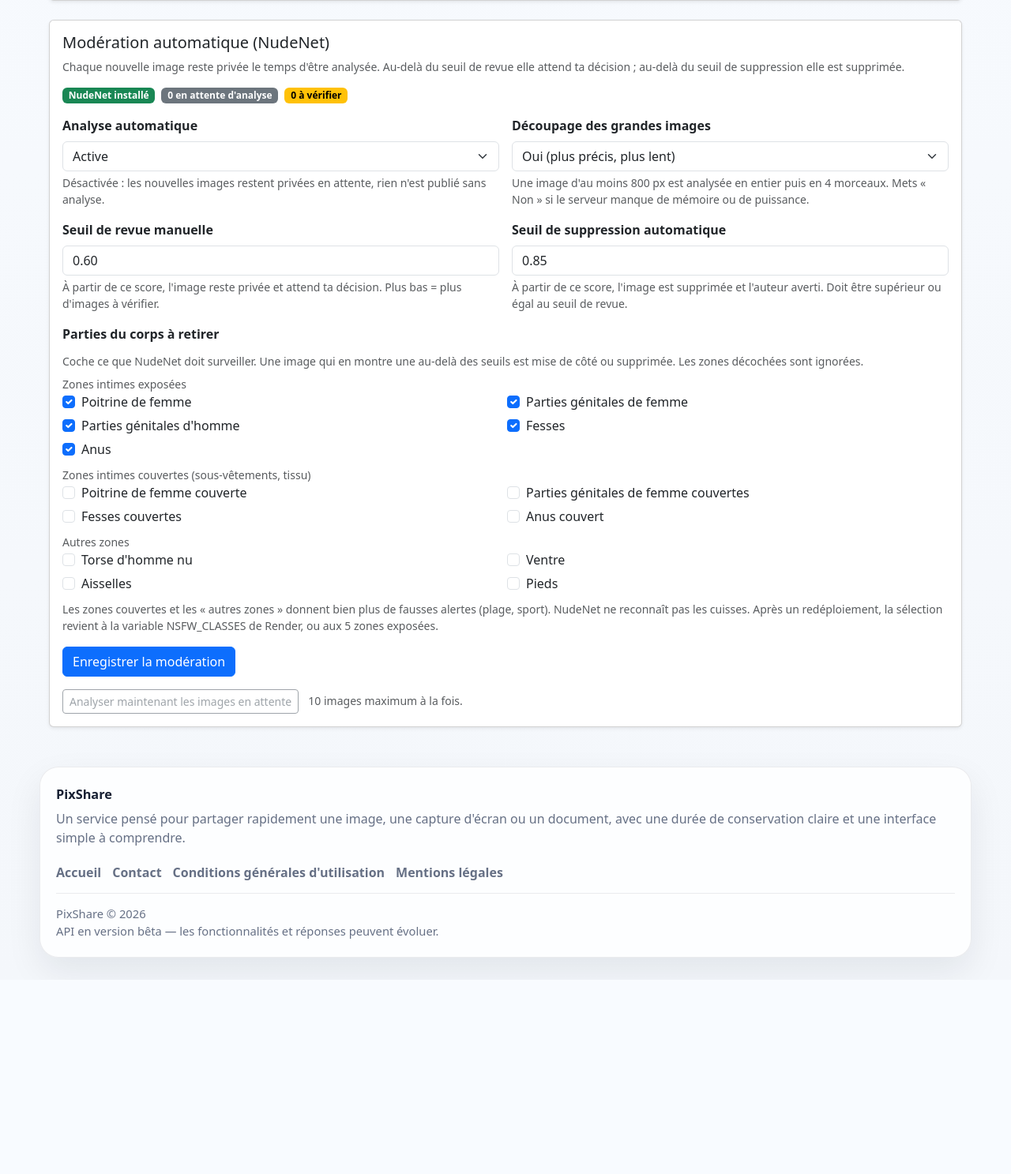
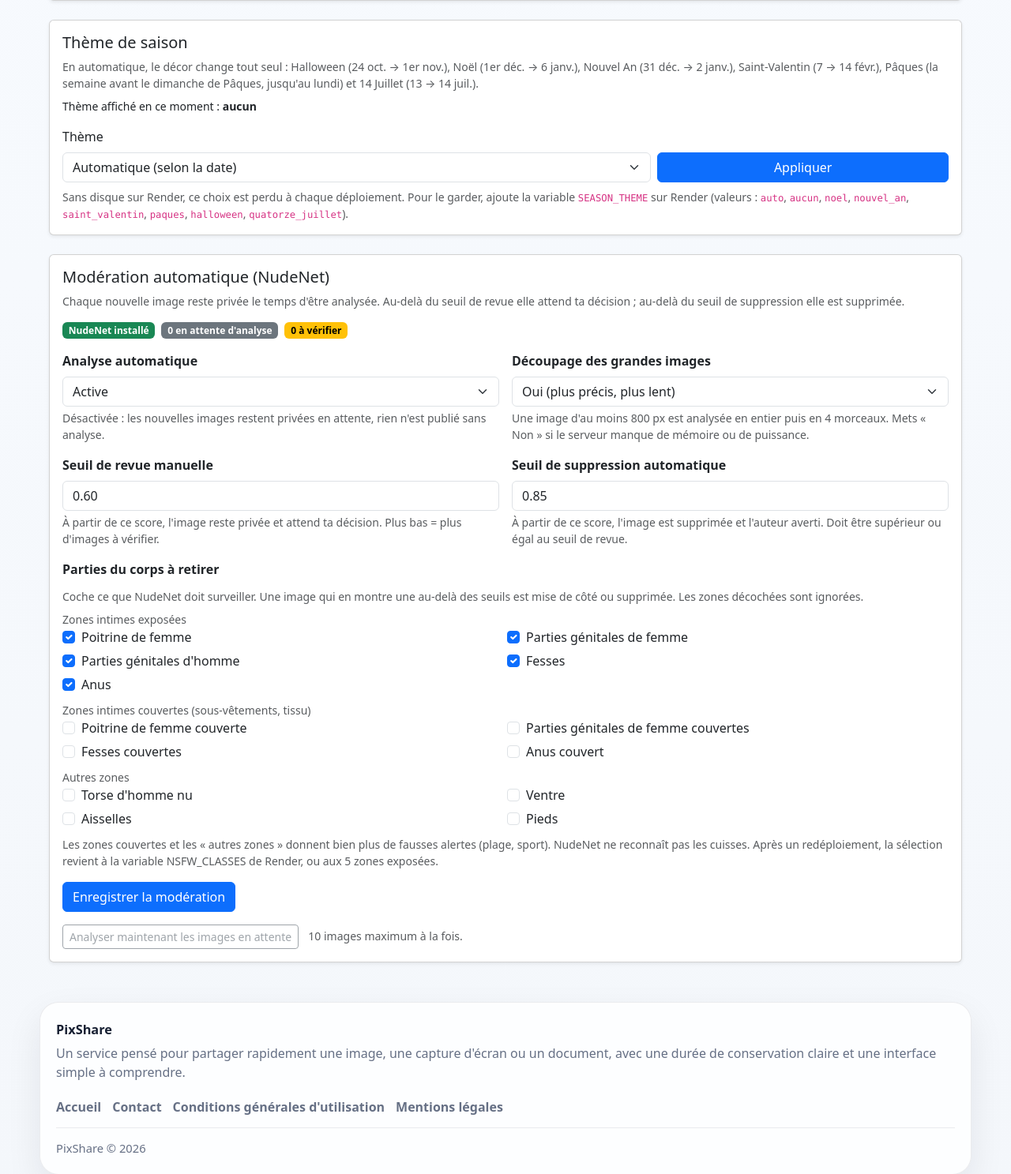
Before and after one commit to stybleu/pixshare, a Flask app: page /admin/settings in a window 1280 px wide. Shown: the part 820-2307 px from the top of the page at 79% size. Before the commit the page ends 2054 px from the top, so only its background shows below. Run offline with Flask 3, Linux system fonts and the light colour scheme; the visitor is signed in with stand-in values (Sample User, id 1).

Commit message:
Themes de saison automatiques : Noel, Nouvel An, Saint-Valentin, Paques, Halloween, 14 Juillet
Co-Authored-By: Claude Opus 5.5 <noreply@anthropic.com>
Claude-Session: https://claude.ai/code/session_01N1qXCqMf6wHzneJ6uq6k75

```diff
--- a/pixshare/routes/admin_routes.py
+++ b/pixshare/routes/admin_routes.py
@@ -42,6 +42,7 @@ from pixshare.services.settings_service import (
 )
 from pixshare.services.request_service import ip_source
 from pixshare.services.system_service import get_system_stats
+from pixshare.services.theme_service import THEME_CHOICES, THEMES, active_theme, clean_choice
 from pixshare.services.time_service import get_remaining_time_label, format_duration_minutes, utcnow
 
 admin_bp = Blueprint("admin", __name__)
@@ -414,6 +415,10 @@ def admin_settings():
         "admin_settings.html",
         settings=settings,
         nsfw=_nsfw_context(),
+        theme_choices=THEME_CHOICES,
+        theme_saved=settings.get("season_theme") or "",
+        theme_now=active_theme(settings.get("season_theme")),
+        theme_names={k: v[0] for k, v in THEMES.items()},
         version=current_app.config["APP_VERSION"],
     )
 
@@ -424,6 +429,18 @@ def _nsfw_context() -> dict:
     values["installed"] = nudenet_installed()
     values["class_groups"] = NSFW_CLASS_GROUPS
     return values
+
+
+@admin_bp.route("/admin/settings/theme", methods=["POST"], endpoint="admin_theme_settings")
+@admin_required
+def admin_theme_settings():
+    validate_csrf()
+    choice = clean_choice(request.form.get("season_theme")) or "auto"
+    current = load_settings()
+    current["season_theme"] = choice
+    save_settings(current)
+    flash("Thème enregistré ✅ (il revient au réglage de Render au prochain déploiement)", "success")
+    return redirect(url_for("admin.admin_settings") + "#theme")
 
 
 @admin_bp.route("/admin/settings/nsfw", methods=["POST"], endpoint="admin_nsfw_settings")
--- a/pixshare/services/settings_service.py
+++ b/pixshare/services/settings_service.py
@@ -1,6 +1,7 @@
 from __future__ import annotations
 
 from pixshare.services.json_services import json_exists, load_json, save_json
+from pixshare.services.theme_service import clean_choice
 
 SETTINGS_FILENAME = "settings.json"
 
@@ -17,6 +18,8 @@ DEFAULT_SETTINGS = {
     "nsfw_block_threshold": None,
     "nsfw_tiling": True,
     "nsfw_classes": None,
+    # Thème de saison : "" = variable SEASON_THEME ou automatique (voir theme_service).
+    "season_theme": "",
 }
 
 NSFW_MIN_THRESHOLD = 0.05
@@ -97,6 +100,7 @@ def save_settings(settings: dict) -> dict:
     current = load_settings()
     nsfw_source = {key: settings.get(key, current.get(key)) for key in NSFW_KEYS}
     clean_settings.update(_clean_nsfw_settings(nsfw_source))
+    clean_settings["season_theme"] = clean_choice(settings.get("season_theme", current.get("season_theme", "")))
 
     save_json(SETTINGS_FILENAME, clean_settings)
 
--- /dev/null
+++ b/templates/_season_decor.html
@@ -0,0 +1,176 @@
+{# Petits dessins posés sur le logo, selon le thème de saison. #}
+{% macro season_hat(theme) -%}
+{% if theme == "noel" %}
+<svg class="season-hat" viewBox="0 0 40 34" aria-hidden="true">
+  <path d="M6 26 C10 12 20 4 30 6 C33 7 35 12 34 16 C30 12 26 13 24 18 L30 26 Z" fill="#d32f2f"/>
+  <rect x="3" y="24" width="30" height="7" rx="3.5" fill="#fff"/>
+  <circle cx="35" cy="17" r="4" fill="#fff"/>
+</svg>
+{% elif theme == "nouvel_an" %}
+<svg class="season-hat" viewBox="0 0 40 34" aria-hidden="true">
+  <path d="M8 31 L20 2 L32 31 Z" fill="#f5c542"/>
+  <path d="M12 22 L28 22 L30 27 L10 27 Z" fill="#7c5cff"/>
+  <path d="M15.5 14 L24.5 14 L26 18 L14 18 Z" fill="#ff5bbd"/>
+  <circle cx="20" cy="3" r="3.2" fill="#ff5bbd"/>
+</svg>
+{% elif theme == "saint_valentin" %}
+<svg class="season-hat" viewBox="0 0 40 34" aria-hidden="true">
+  <path d="M20 31 C8 22 3 16 3 10 C3 5 7 2 11.5 2 C15 2 18 4 20 7 C22 4 25 2 28.5 2 C33 2 37 5 37 10 C37 16 32 22 20 31 Z" fill="#e91e63"/>
+  <path d="M9 8 C10 6 12 5 14 5" stroke="#fff" stroke-width="2" fill="none" stroke-linecap="round" opacity=".7"/>
+</svg>
+{% elif theme == "paques" %}
+<svg class="season-hat" viewBox="0 0 40 34" aria-hidden="true">
+  <ellipse cx="20" cy="18" rx="12" ry="15" fill="#fff1a8"/>
+  <path d="M8.5 14 Q14 10 20 14 T31.5 14" stroke="#f48fb1" stroke-width="3" fill="none"/>
+  <path d="M8.6 22 Q14 18 20 22 T31.4 22" stroke="#66bb6a" stroke-width="3" fill="none"/>
+  <circle cx="20" cy="8" r="1.8" fill="#64b5f6"/>
+  <circle cx="20" cy="28" r="1.8" fill="#64b5f6"/>
+</svg>
+{% elif theme == "halloween" %}
+<svg class="season-hat" viewBox="0 0 40 34" aria-hidden="true">
+  <path d="M2 28 Q20 22 38 28 Q20 33 2 28 Z" fill="#2b1840"/>
+  <path d="M10 27 L19 3 Q22 1 23 4 L24 9 Q27 10 26 12 L30 27 Z" fill="#3b1d5a"/>
+  <rect x="10.5" y="22" width="19" height="4" fill="#ff8c1a"/>
+</svg>
+{% elif theme == "quatorze_juillet" %}
+<svg class="season-hat" viewBox="0 0 40 34" aria-hidden="true">
+  <circle cx="20" cy="17" r="15" fill="#2349c4"/>
+  <circle cx="20" cy="17" r="10" fill="#fff"/>
+  <circle cx="20" cy="17" r="5" fill="#e3262f"/>
+</svg>
+{% endif %}
+{%- endmacro %}
+
+{% macro season_extras(theme) -%}
+{% if theme %}
+<div class="season-lights" aria-hidden="true">{% for _i in range(24) %}<i></i>{% endfor %}</div>
+{% endif %}
+{% if theme == "halloween" %}
+<svg class="season-web" viewBox="0 0 70 70" aria-hidden="true">
+  <g stroke="#555" stroke-width="1" fill="none">
+    <path d="M70 0 L0 70 M70 0 L20 70 M70 0 L45 70 M70 0 L0 45 M70 0 L0 20"/>
+    <path d="M58 0 Q60 10 70 12 M44 0 Q48 20 70 26 M30 0 Q36 30 70 40 M16 0 Q24 42 70 54"/>
+  </g>
+  <line x1="52" y1="0" x2="52" y2="30" stroke="#555" stroke-width="1"/>
+  <circle cx="52" cy="33" r="4" fill="#222"/>
+</svg>
+{% endif %}
+{%- endmacro %}
+
+{% macro season_script(theme) -%}
+{% if theme %}
+<canvas id="season-canvas" aria-hidden="true"></canvas>
+<script>
+(() => {
+  const theme = {{ theme|tojson }};
+  const canvas = document.getElementById("season-canvas");
+  if (!canvas || !canvas.getContext) return;
+  if (window.matchMedia && window.matchMedia("(prefers-reduced-motion: reduce)").matches) return;
+  const ctx = canvas.getContext("2d");
+
+  const palettes = {
+    noel: ["#ffffff"],
+    nouvel_an: ["#ffd700", "#f5c542", "#ffffff", "#ff5bbd", "#7c5cff", "#4facfe"],
+    saint_valentin: ["#ff4d88", "#e91e63", "#ff8fb3", "#ffb3c9"],
+    paques: ["#ffd6e8", "#c8f0d8", "#fff1a8", "#cfe3ff", "#f8bbd0"],
+    halloween: ["#e8710a", "#ff8c1a", "#b5651d", "#8d4b1a", "#d2691e"],
+    quatorze_juillet: ["#2349c4", "#ffffff", "#e3262f"],
+  };
+  const shapes = {
+    noel: "snow", nouvel_an: "confetti", saint_valentin: "heart",
+    paques: "petal", halloween: "leaf", quatorze_juillet: "confetti",
+  };
+  const colors = palettes[theme] || ["#ffffff"];
+  const shape = shapes[theme] || "snow";
+
+  let w = 0, h = 0, dpr = 1, items = [];
+  const small = () => window.innerWidth < 768;
+  const count = () => (small() ? 18 : 40) * (shape === "snow" ? 1.5 : 1);
+
+  function make(randomY) {
+    const size = shape === "snow" ? 1.5 + Math.random() * 3 : 5 + Math.random() * 6;
+    return {
+      x: Math.random() * w,
+      y: randomY ? Math.random() * h : -20,
+      s: size,
+      vy: (shape === "snow" ? 0.35 : 0.6) + Math.random() * 0.9,
+      vx: -0.3 + Math.random() * 0.6,
+      a: Math.random() * Math.PI * 2,
+      va: -0.03 + Math.random() * 0.06,
+      sway: Math.random() * Math.PI * 2,
+      c: colors[Math.floor(Math.random() * colors.length)],
+      o: shape === "snow" ? 0.55 + Math.random() * 0.4 : 0.75,
+    };
+  }
+
+  function resize() {
+    dpr = Math.min(window.devicePixelRatio || 1, 2);
+    w = window.innerWidth; h = window.innerHeight;
+    canvas.width = w * dpr; canvas.height = h * dpr;
+    ctx.setTransform(dpr, 0, 0, dpr, 0, 0);
+    const n = Math.round(count());
+    while (items.length < n) items.push(make(true));
+    items.length = n;
+  }
+
+  function heart(p) {
+    const s = p.s / 10;
+    ctx.beginPath();
+    ctx.moveTo(0, 3 * s);
+    ctx.bezierCurveTo(-10 * s, -4 * s, -5 * s, -11 * s, 0, -5 * s);
+    ctx.bezierCurveTo(5 * s, -11 * s, 10 * s, -4 * s, 0, 3 * s);
+    ctx.fill();
+  }
+
+  function draw(p) {
+    ctx.save();
+    ctx.globalAlpha = p.o;
+    ctx.fillStyle = p.c;
+    ctx.translate(p.x, p.y);
+    if (shape === "snow") {
+      ctx.beginPath(); ctx.arc(0, 0, p.s, 0, Math.PI * 2); ctx.fill();
+      ctx.restore(); return;
+    }
+    ctx.rotate(p.a);
+    if (shape === "confetti") {
+      if (p.c === "#ffffff") { ctx.strokeStyle = "rgba(0,0,0,.12)"; ctx.lineWidth = .5; ctx.strokeRect(-p.s / 2, -p.s / 4, p.s, p.s / 2); }
+      ctx.fillRect(-p.s / 2, -p.s / 4, p.s, p.s / 2);
+    } else if (shape === "heart") {
+      heart(p);
+    } else if (shape === "petal") {
+      ctx.beginPath(); ctx.ellipse(0, 0, p.s * 0.45, p.s * 0.8, 0, 0, Math.PI * 2); ctx.fill();
+    } else {
+      ctx.beginPath(); ctx.ellipse(0, 0, p.s * 0.4, p.s, 0, 0, Math.PI * 2); ctx.fill();
+      ctx.strokeStyle = "rgba(90,40,10,.5)"; ctx.lineWidth = .8;
+      ctx.beginPath(); ctx.moveTo(0, -p.s); ctx.lineTo(0, p.s); ctx.stroke();
+    }
+    ctx.restore();
+  }
+
+  let last = 0, running = true;
+  function tick(t) {
+    if (!running) return;
+    const dt = Math.min(3, (t - last) / 16.7 || 1); last = t;
+    ctx.clearRect(0, 0, w, h);
+    for (const p of items) {
+      p.sway += 0.01 * dt;
+      p.y += p.vy * dt;
+      p.x += (p.vx + Math.sin(p.sway) * 0.4) * dt;
+      p.a += p.va * dt;
+      if (p.y > h + 20 || p.x < -30 || p.x > w + 30) Object.assign(p, make(false));
+      draw(p);
+    }
+    requestAnimationFrame(tick);
+  }
+
+  document.addEventListener("visibilitychange", () => {
+    running = !document.hidden;
+    if (running) { last = performance.now(); requestAnimationFrame(tick); }
+  });
+  window.addEventListener("resize", resize);
+  resize();
+  requestAnimationFrame(tick);
+})();
+</script>
+{% endif %}
+{%- endmacro %}
--- /dev/null
+++ b/templates/_season_theme.html
@@ -0,0 +1,225 @@
+{# Thèmes de saison : décor ajouté par-dessus le style normal. season_theme vient de theme_service. #}
+{% if season_theme %}
+<style>
+/* ---------- commun ---------- */
+.topbar { position: relative; }
+.brand-link { position: relative; }
+
+.season-lights {
+  position: absolute;
+  left: 18px;
+  right: 18px;
+  bottom: -9px;
+  height: 18px;
+  display: flex;
+  justify-content: space-between;
+  pointer-events: none;
+  z-index: 2;
+}
+.season-lights::before {
+  content: "";
+  position: absolute;
+  left: 0; right: 0; top: 0;
+  height: 8px;
+  border-bottom: 2px solid rgba(40, 50, 40, 0.55);
+  border-radius: 0 0 50% 50% / 0 0 100% 100%;
+}
+.season-lights i {
+  position: relative;
+  top: 4px;
+  width: 8px;
+  height: 12px;
+  border-radius: 50% 50% 50% 50% / 40% 40% 60% 60%;
+  background: var(--bulb, #ffd23f);
+  box-shadow: 0 0 8px 2px var(--bulb, #ffd23f);
+  animation: season-blink 2.4s infinite ease-in-out;
+}
+.season-lights i::before {
+  content: "";
+  position: absolute;
+  top: -3px; left: 1px;
+  width: 6px; height: 4px;
+  border-radius: 1px;
+  background: #3a4a3a;
+}
+.season-lights i:nth-child(4n+1) { --bulb: var(--b1); animation-delay: 0s; }
+.season-lights i:nth-child(4n+2) { --bulb: var(--b2); animation-delay: .6s; }
+.season-lights i:nth-child(4n+3) { --bulb: var(--b3); animation-delay: 1.2s; }
+.season-lights i:nth-child(4n+4) { --bulb: var(--b4); animation-delay: 1.8s; }
+
+.theme-nouvel_an .season-lights i:nth-child(4n+2),
+.theme-nouvel_an .season-lights i:nth-child(4n+4),
+.theme-saint_valentin .season-lights i:nth-child(4n+2),
+.theme-quatorze_juillet .season-lights i:nth-child(4n+2),
+.theme-quatorze_juillet .season-lights i:nth-child(4n+4) { box-shadow: 0 0 0 1px rgba(0,0,0,.18), 0 0 8px 2px rgba(255,255,255,.9); }
+.season-lights i:nth-child(n+17) { display: var(--more-bulbs, inline-block); }
+
+@keyframes season-blink {
+  0%, 100% { opacity: 1; }
+  50% { opacity: .35; box-shadow: none; }
+}
+
+.season-hat {
+  position: absolute;
+  left: -10px;
+  top: -20px;
+  width: 40px;
+  height: 34px;
+  transform: rotate(-18deg);
+  pointer-events: none;
+  z-index: 3;
+  filter: drop-shadow(0 2px 2px rgba(0,0,0,.18));
+}
+
+.season-banner {
+  margin: -6px auto 18px;
+  width: fit-content;
+  max-width: 100%;
+  padding: 7px 16px;
+  border-radius: 999px;
+  font-weight: 700;
+  font-size: .95rem;
+  text-align: center;
+  color: var(--banner-fg);
+  background: var(--banner-bg);
+  border: 1px solid var(--banner-line);
+  box-shadow: 0 8px 22px rgba(15, 23, 42, .08);
+}
+
+/* Les flocons, cœurs, feuilles... passent DERRIÈRE le contenu : ils décorent
+   le fond sans jamais cacher un texte, un bouton ou un formulaire. */
+#season-canvas {
+  position: fixed;
+  inset: 0;
+  width: 100%;
+  height: 100%;
+  pointer-events: none;
+  z-index: 0;
+}
+body[class*="theme-"] main,
+body[class*="theme-"] footer { position: relative; z-index: 1; }
+
+@media (max-width: 767.98px) {
+  .season-lights { --more-bulbs: none; left: 12px; right: 12px; }
+  .season-hat { width: 32px; height: 28px; top: -16px; left: -8px; }
+}
+
+@media (prefers-reduced-motion: reduce) {
+  .season-lights i { animation: none; }
+  #season-canvas { display: none; }
+}
+
+/* ---------- Noël ---------- */
+.theme-noel {
+  --pix-primary: #c62828;
+  --pix-primary-soft: rgba(198, 40, 40, .10);
+  --b1: #ff3b3b; --b2: #ffd23f; --b3: #2ecc71; --b4: #4fc3ff;
+  --banner-fg: #8e1b1b; --banner-bg: #fff4f2; --banner-line: rgba(198, 40, 40, .25);
+}
+body.theme-noel {
+  background:
+    radial-gradient(circle at top left, rgba(198, 40, 40, .12), transparent 30%),
+    radial-gradient(circle at top right, rgba(22, 128, 61, .12), transparent 28%),
+    linear-gradient(180deg, #f7fbff 0%, #eef4fa 100%);
+}
+.theme-noel .brand-title span { background: linear-gradient(45deg, #e53935, #c62828, #2e7d32); -webkit-background-clip: text; background-clip: text; }
+.theme-noel .topbar::before {
+  content: "";
+  position: absolute;
+  left: 14px; right: 14px; top: -7px;
+  height: 14px;
+  background:
+    radial-gradient(circle at 10px 10px, #fff 9px, transparent 10px) 0 0 / 34px 14px repeat-x,
+    radial-gradient(circle at 26px 12px, #fff 7px, transparent 8px) 0 0 / 34px 14px repeat-x;
+  filter: drop-shadow(0 2px 2px rgba(120, 140, 170, .25));
+  pointer-events: none;
+}
+.theme-noel .btn-primary { background-color: #c62828; border-color: #c62828; }
+.theme-noel .btn-primary:hover { background-color: #a91f1f; border-color: #a91f1f; }
+
+/* ---------- Nouvel An ---------- */
+.theme-nouvel_an {
+  --pix-primary: #b8860b;
+  --pix-primary-soft: rgba(184, 134, 11, .12);
+  --b1: #ffd700; --b2: #ffffff; --b3: #f5c542; --b4: #e0e0e0;
+  --banner-fg: #6b4e00; --banner-bg: #fff9e6; --banner-line: rgba(184, 134, 11, .35);
+}
+body.theme-nouvel_an {
+  background:
+    radial-gradient(circle at top left, rgba(255, 215, 0, .16), transparent 30%),
+    radial-gradient(circle at top right, rgba(124, 92, 255, .12), transparent 28%),
+    linear-gradient(180deg, #fbfaf6 0%, #f3f1ea 100%);
+}
+.theme-nouvel_an .brand-title span { background: linear-gradient(45deg, #b8860b, #ffd700, #b8860b); -webkit-background-clip: text; background-clip: text; }
+
+/* ---------- Saint-Valentin ---------- */
+.theme-saint_valentin {
+  --pix-primary: #d81b60;
+  --pix-primary-soft: rgba(216, 27, 96, .10);
+  --b1: #ff4d88; --b2: #ffffff; --b3: #ff8fb3; --b4: #e91e63;
+  --banner-fg: #9c1149; --banner-bg: #fff0f5; --banner-line: rgba(216, 27, 96, .25);
+}
+body.theme-saint_valentin {
+  background:
+    radial-gradient(circle at top left, rgba(255, 77, 136, .16), transparent 30%),
+    radial-gradient(circle at top right, rgba(255, 143, 179, .16), transparent 28%),
+    linear-gradient(180deg, #fff8fb 0%, #fbf0f4 100%);
+}
+.theme-saint_valentin .brand-title span { background: linear-gradient(45deg, #ff4d88, #d81b60, #ff8fb3); -webkit-background-clip: text; background-clip: text; }
+.theme-saint_valentin .btn-primary { background-color: #d81b60; border-color: #d81b60; }
+
+/* ---------- Pâques ---------- */
+.theme-paques {
+  --pix-primary: #2e9d6a;
+  --pix-primary-soft: rgba(46, 157, 106, .10);
+  --b1: #ffd6e8; --b2: #c8f0d8; --b3: #fff1a8; --b4: #cfe3ff;
+  --banner-fg: #1f6b48; --banner-bg: #f2fbf5; --banner-line: rgba(46, 157, 106, .25);
+}
+body.theme-paques {
+  background:
+    radial-gradient(circle at top left, rgba(255, 214, 232, .45), transparent 30%),
+    radial-gradient(circle at top right, rgba(200, 240, 216, .5), transparent 28%),
+    linear-gradient(180deg, #fbfdf8 0%, #f2f7ee 100%);
+}
+.theme-paques .brand-title span { background: linear-gradient(45deg, #f48fb1, #66bb6a, #ffca28); -webkit-background-clip: text; background-clip: text; }
+
+/* ---------- Halloween ---------- */
+.theme-halloween {
+  --pix-primary: #e8710a;
+  --pix-primary-soft: rgba(232, 113, 10, .12);
+  --b1: #ff8c1a; --b2: #9b59ff; --b3: #ffb347; --b4: #7cff6b;
+  --banner-fg: #ffffff; --banner-bg: #3b1d5a; --banner-line: rgba(232, 113, 10, .55);
+}
+body.theme-halloween {
+  background:
+    radial-gradient(circle at top left, rgba(232, 113, 10, .18), transparent 30%),
+    radial-gradient(circle at top right, rgba(110, 50, 180, .16), transparent 28%),
+    linear-gradient(180deg, #fbf7f2 0%, #f1ebe4 100%);
+}
+.theme-halloween .brand-title span { background: linear-gradient(45deg, #ff8c1a, #e8710a, #7b3fc4); -webkit-background-clip: text; background-clip: text; }
+.theme-halloween .btn-primary { background-color: #e8710a; border-color: #e8710a; }
+.theme-halloween .season-web {
+  position: absolute;
+  right: -26px; top: -26px;
+  width: 56px; height: 56px;
+  pointer-events: none;
+  opacity: .55;
+}
+@media (max-width: 767.98px) { .theme-halloween .season-web { display: none; } }
+
+/* ---------- 14 Juillet ---------- */
+.theme-quatorze_juillet {
+  --pix-primary: #1f3fa8;
+  --pix-primary-soft: rgba(31, 63, 168, .10);
+  --b1: #2349c4; --b2: #ffffff; --b3: #e3262f; --b4: #ffffff;
+  --banner-fg: #1f3fa8; --banner-bg: #f3f6ff; --banner-line: rgba(227, 38, 47, .35);
+}
+body.theme-quatorze_juillet {
+  background:
+    radial-gradient(circle at top left, rgba(35, 73, 196, .14), transparent 30%),
+    radial-gradient(circle at top right, rgba(227, 38, 47, .12), transparent 28%),
+    linear-gradient(180deg, #f8faff 0%, #eff2f9 100%);
+}
+.theme-quatorze_juillet .brand-title span { background: linear-gradient(90deg, #2349c4, #8a93b0, #e3262f); -webkit-background-clip: text; background-clip: text; }
+</style>
+{% endif %}
--- a/templates/admin_settings.html
+++ b/templates/admin_settings.html
@@ -104,6 +104,39 @@
     </form>
   </div>
 </div>
+<div class="card shadow-sm mt-4" id="theme">
+  <div class="card-body">
+    <h2 class="h5">Thème de saison</h2>
+    <p class="text-muted small mb-2">
+      En automatique, le décor change tout seul : Halloween (24 oct. → 1er nov.), Noël (1er déc. → 6 janv.),
+      Nouvel An (31 déc. → 2 janv.), Saint-Valentin (7 → 14 févr.), Pâques (la semaine avant le dimanche de Pâques, jusqu'au lundi)
+      et 14 Juillet (13 → 14 juil.).
+    </p>
+    <p class="small mb-3">
+      Thème affiché en ce moment : <strong>{{ theme_names.get(theme_now, "aucun") }}</strong>
+    </p>
+    <form method="post" action="{{ url_for('admin.admin_theme_settings') }}" class="row g-2 align-items-end">
+      <input type="hidden" name="csrf_token" value="{{ csrf_token }}">
+      <div class="col-sm-8">
+        <label class="form-label" for="season_theme">Thème</label>
+        <select class="form-select" id="season_theme" name="season_theme">
+          {% for key, label in theme_choices %}
+          <option value="{{ key }}" {% if (theme_saved or 'auto') == key %}selected{% endif %}>{{ label }}</option>
+          {% endfor %}
+        </select>
+      </div>
+      <div class="col-sm-4">
+        <button class="btn btn-primary w-100" type="submit">Appliquer</button>
+      </div>
+    </form>
+    <p class="form-text mb-0 mt-2">
+      Sans disque sur Render, ce choix est perdu à chaque déploiement. Pour le garder, ajoute la variable
+      <code>SEASON_THEME</code> sur Render (valeurs : <code>auto</code>, <code>aucun</code>, <code>noel</code>,
+      <code>nouvel_an</code>, <code>saint_valentin</code>, <code>paques</code>, <code>halloween</code>,
+      <code>quatorze_juillet</code>).
+    </p>
+  </div>
+</div>
 <div class="card shadow-sm mt-4" id="nudenet">
   <div class="card-body">
     <h2 class="h5">Modération automatique (NudeNet)</h2>
--- a/templates/base.html
+++ b/templates/base.html
@@ -296,9 +296,11 @@ footer {
 }
 </style>
 
+{% include "_season_theme.html" %}
+{% from "_season_decor.html" import season_hat, season_extras, season_script %}
 {% block head %}{% endblock %}
 </head>
-<body>
+<body{% if season_theme %} class="theme-{{ season_theme }}"{% endif %}>
 
 <main>
   <div class="container-shell">
@@ -307,6 +309,7 @@ footer {
 
       <div class="topbar">
         <a class="brand-link" href="{{ url_for('public.index') }}">
+          {{ season_hat(season_theme) }}
           <img src="{{ url_for('static', filename='images/pixshare_logo.png') }}" alt="PixShare">
           <div class="brand-meta">
             <span class="brand-kicker">Partage temporaire d'images et de fichiers</span>
@@ -328,8 +331,13 @@ footer {
             <a href="{{ switch_lang_url('en') }}" title="{{ _('lang_en') }}">🇬🇧</a>
           </div>
         </div>
+        {{ season_extras(season_theme) }}
       </div>
     </header>
+
+    {% if season_message %}
+    <div class="season-banner">{{ season_message }}</div>
+    {% endif %}
 
     <div class="flash-stack">
       {% with messages = get_flashed_messages(with_categories=true) %}
@@ -369,11 +377,11 @@ footer {
 
     <div class="footer-meta">
       <div>PixShare © 2026</div>
-      <div>API en version bêta — les fonctionnalités et réponses peuvent évoluer.</div>
     </div>
   </div>
 </footer>
 
 <script src="https://cdn.jsdelivr.net/npm/bootstrap@5.3.3/dist/js/bootstrap.bundle.min.js"></script>
+{{ season_script(season_theme) }}
 </body>
 </html>
```
Also changed, not shown: pixshare/__init__.py (+10 -0 lines), pixshare/services/theme_service.py (added, +95 -0 lines).
